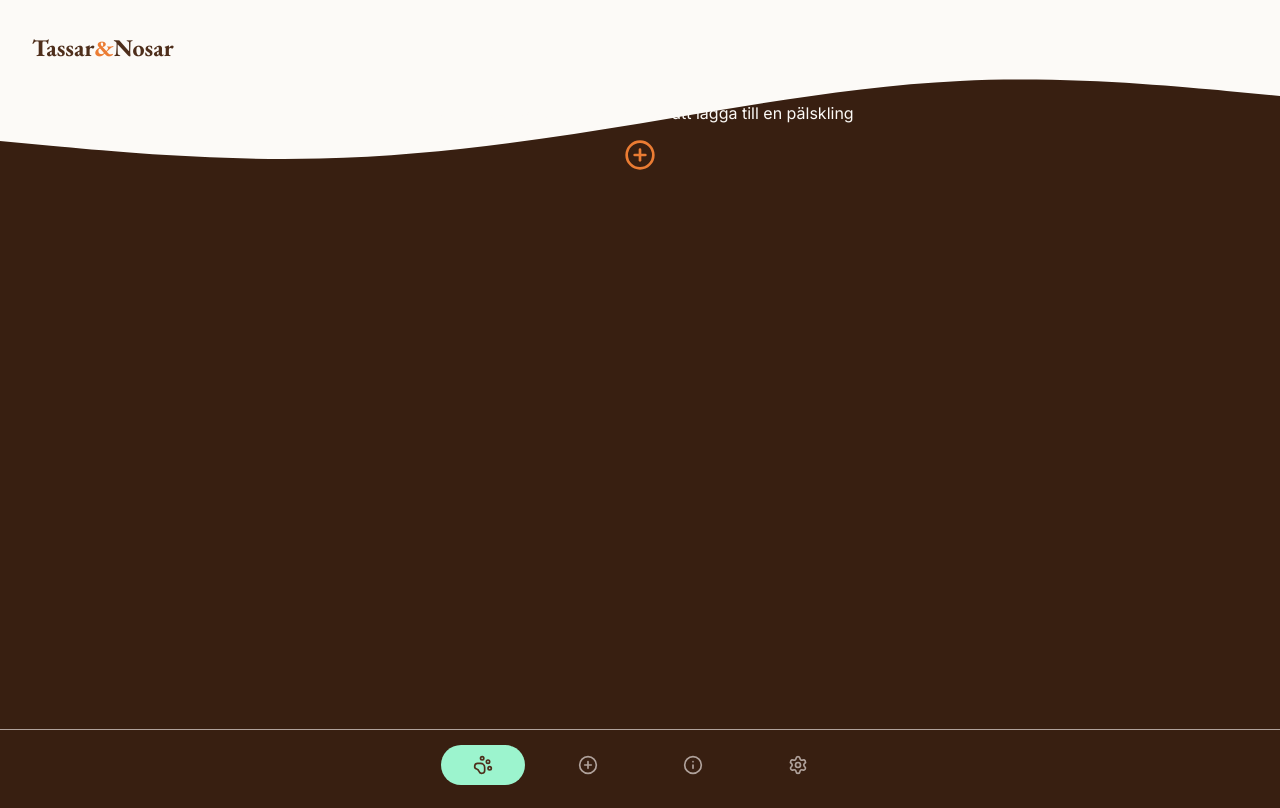
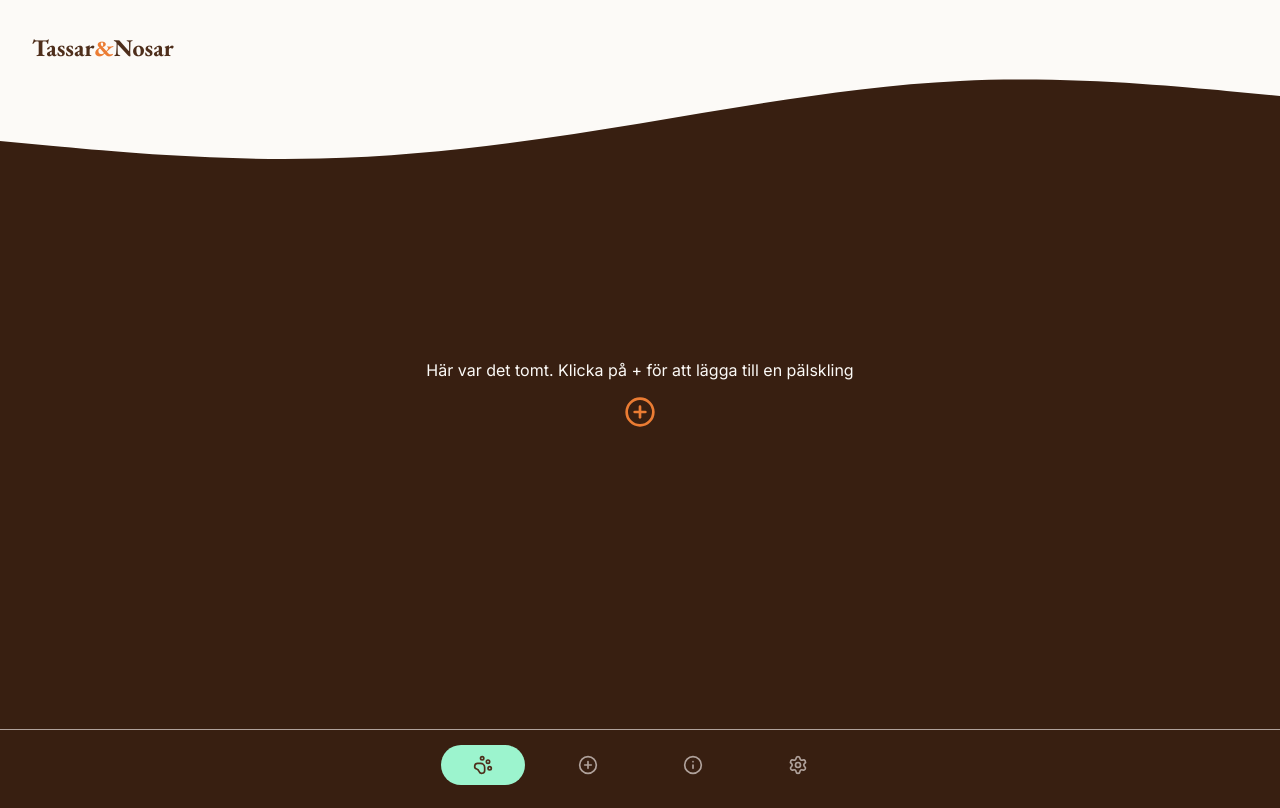
Before and after one commit to LadyLockheed/pet-pwa, a React (Vite) app: page / in a window 1280 px wide. Built offline with nearby package versions, Linux system fonts and the light colour scheme.

Commit message:
Place the emptyStatecontent vertically in the centre

```diff
--- a/src/components/PetsOverview.tsx
+++ b/src/components/PetsOverview.tsx
@@ -34,8 +34,8 @@ export default function PetsOverview({ pets }: PetsOverviewProps) {
 }
 
 const Overview = styled.section({
-	display: 'grid',
-	alignContent: 'start',
+	display: 'flex',
+	flexDirection: 'column',
 	gap: spacings.x4,
 	width: '100%',
 	boxSizing: 'border-box',
@@ -44,6 +44,7 @@ const Overview = styled.section({
 });
 
 const EmptyStateContent = styled.div({
+	flex: 1,
 	display: 'grid',
 	justifyItems: 'center',
 	alignContent: 'center',
```
